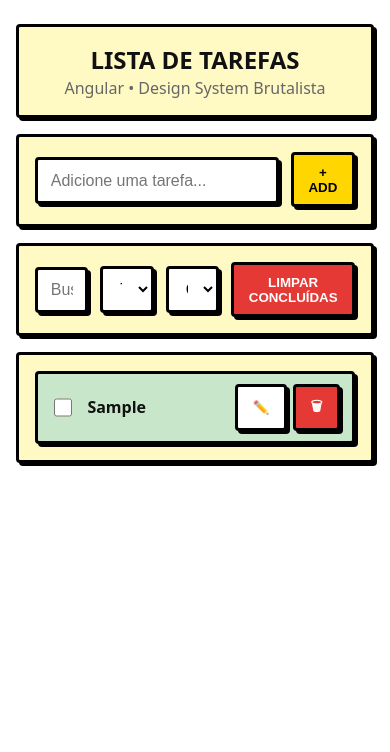
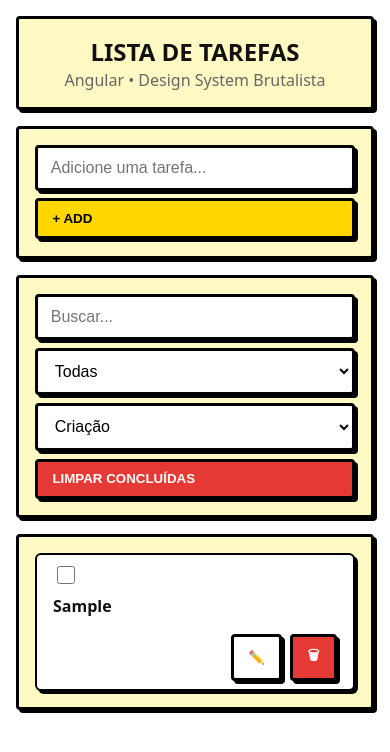
Before and after one commit to oadcavalcante/to-do-brutal, an Angular app: page / in a window 390 px wide. Both pictures are taken after typing "Sample" into the empty fields and a click on the button "+ ADD". Shown: the top 752 px of the page. Built offline with nearby package versions, Linux system fonts and the light colour scheme.

Commit message:
:lipstick: styles: ajustes no drag & drop e nos estilos para mobile.

```diff
--- a/src/app/features/todos/todo-page.component.html
+++ b/src/app/features/todos/todo-page.component.html
@@ -1,16 +1,14 @@
 <div class="container stack">
-  <header class="card" style="text-align: center">
-    <h1 style="margin: 0; font-size: var(--fs-xl)">LISTA DE TAREFAS</h1>
-    <div style="color: var(--clr-muted)">
-      Angular • Design System Brutalista
-    </div>
+  <header class="card header-center">
+    <h1>LISTA DE TAREFAS</h1>
+    <div class="subtitle">Angular • Design System Brutalista</div>
   </header>
 
   <!-- Entrada -->
   <section class="card">
-    <div class="row">
+    <div class="row wrap">
       <input
-        class="input"
+        class="input flex-grow"
         placeholder="Adicione uma tarefa..."
         [(ngModel)]="newTitle"
         (keyup.enter)="add()"
@@ -21,10 +19,9 @@
 
   <!-- Filtros -->
   <section class="card">
-    <div class="row">
+    <div class="row wrap gap">
       <input
-        class="input"
-        style="max-width: 420px"
+        class="input flex-grow"
         placeholder="Buscar..."
         [(ngModel)]="query"
         (input)="apply()"
@@ -49,7 +46,8 @@
     <div
       class="card"
       cdkDropList
-      (cdkDropListDropped)="drop($event, list)"
+      [cdkDropListDisabled]="sort === 'created'"
+      (cdkDropListDropped)="sort === 'created' ? null : drop($event, list)"
       *ngIf="todos$ | async as list"
     >
       <div class="stack" *ngIf="list.length; else empty">
@@ -57,9 +55,20 @@
           class="todo"
           *ngFor="let t of list; trackBy: trackById"
           cdkDrag
+          (cdkDragStarted)="onDragStart(t)"
+          (cdkDragEnded)="onDragEnd(t)"
           [class.todo--done]="t.status === 'DONE'"
+          [class.todo--dragging]="t.__dragging"
         >
           <div class="row">
+            <div
+              *ngIf="sort !== 'created'"
+              class="drag-handle"
+              cdkDragHandle
+              title="Arrastar"
+            >
+              ☰
+            </div>
             <input
               #chk
               class="checkbox"
@@ -77,12 +86,12 @@
 
         <!-- editor inline -->
         <div
-          class="card"
+          class="card edit-card"
           *ngFor="let t of list; trackBy: trackById"
           [hidden]="!t.__edit"
         >
-          <div class="row">
-            <input class="input" [(ngModel)]="t.title" />
+          <div class="row wrap">
+            <input class="input flex-grow" [(ngModel)]="t.title" />
             <button
               class="btn btn--success"
               (click)="onToggle(t.id, t.status === 'PENDING')"
@@ -95,9 +104,7 @@
       </div>
 
       <ng-template #empty>
-        <div style="text-align: center; color: var(--clr-muted)">
-          Sem tarefas por aqui… adicione a primeira! 🚀
-        </div>
+        <div class="empty">Sem tarefas por aqui… adicione a primeira! 🚀</div>
       </ng-template>
     </div>
   </section>
--- a/src/app/features/todos/todo-page.component.scss
+++ b/src/app/features/todos/todo-page.component.scss
@@ -1 +1,96 @@
-/* sobrescritas específicas da página (se necessário) */
+.container {
+  max-width: 720px;
+  margin: 0 auto;
+  padding: 1rem;
+}
+
+.header-center {
+  text-align: center;
+  h1 {
+    margin: 0;
+    font-size: var(--fs-xl);
+  }
+  .subtitle {
+    color: var(--clr-muted);
+  }
+}
+
+.row {
+  display: flex;
+  align-items: center;
+  gap: 0.5rem;
+}
+
+.row.wrap {
+  flex-wrap: wrap;
+}
+
+.flex-grow {
+  flex: 1;
+  min-width: 200px;
+}
+
+.todo {
+  background: var(--clr-bg, #fff);
+  border: 2px solid #000;
+  border-radius: 6px;
+  padding: 0.5rem 1rem;
+  display: flex;
+  align-items: center;
+  justify-content: space-between;
+  gap: 1rem;
+  transition: transform 0.15s ease, box-shadow 0.15s ease;
+  cursor: grab;
+  user-select: none;
+}
+
+.todo--dragging {
+  transform: scale(1.03);
+  box-shadow: 0 4px 10px rgba(0, 0, 0, 0.25);
+  cursor: grabbing;
+}
+
+.drag-handle {
+  font-size: 1.2rem;
+  opacity: 0.6;
+  cursor: grab;
+  margin-right: 0.5rem;
+}
+
+.todo--done .todo__title {
+  text-decoration: line-through;
+  opacity: 0.6;
+}
+
+.todo__actions {
+  display: flex;
+  gap: 0.5rem;
+}
+
+.edit-card {
+  background: #fef08a;
+}
+
+.empty {
+  text-align: center;
+  color: var(--clr-muted);
+  padding: 1rem;
+}
+
+/* Mobile fix */
+@media (max-width: 600px) {
+  .row {
+    flex-direction: column;
+    align-items: stretch;
+  }
+
+  .todo {
+    flex-direction: column;
+    align-items: flex-start;
+  }
+
+  .todo__actions {
+    width: 100%;
+    justify-content: flex-end;
+  }
+}
--- a/src/app/features/todos/todo-page.component.ts
+++ b/src/app/features/todos/todo-page.component.ts
@@ -3,6 +3,8 @@ import { CommonModule } from '@angular/common';
 import { FormsModule } from '@angular/forms';
 import {
   CdkDragDrop,
+  CdkDragStart,
+  CdkDragEnd,
   DragDropModule,
   moveItemInArray,
 } from '@angular/cdk/drag-drop';
@@ -11,9 +13,9 @@ import { Todo } from '../../core/models/todo.model';
 import { TodoService } from '../../core/services/todo.service';
 import { Observable } from 'rxjs';
 
-/** Extensão de visualização para permitir a flag de edição no template */
 interface TodoView extends Todo {
   __edit?: boolean;
+  __dragging?: boolean;
 }
 
 @Component({
@@ -24,18 +26,14 @@ interface TodoView extends Todo {
   styleUrls: ['./todo-page.component.scss'],
 })
 export class TodoPageComponent {
-  // público para evitar erro caso o template ainda referencie `svc`
   svc = inject(TodoService);
 
   newTitle = '';
   query = '';
   filter: 'all' | 'pending' | 'done' = 'all';
   sort: 'created' | 'priority' = 'created';
-
-  // fluxo de exibição vindo do serviço (pode ser usado como Observable<Todo[]>)
   todos$: Observable<TodoView[]> = this.svc.view$ as Observable<TodoView[]>;
 
-  /** ===== Ações básicas ===== */
   add() {
     const t = this.newTitle.trim();
     if (!t) return;
@@ -60,18 +58,23 @@ export class TodoPageComponent {
     this.svc.clearCompleted().subscribe();
   }
 
-  /** ===== Drag & Drop / Reordenação ===== */
   drop(ev: CdkDragDrop<TodoView[]>, list: TodoView[]) {
     moveItemInArray(list, ev.previousIndex, ev.currentIndex);
     this.svc.reorder(list.map((x) => x.id)).subscribe();
   }
 
-  /** ===== TrackBy para *ngFor (evita arrow function no template) ===== */
-  trackById(index: number, item: TodoView) {
+  onDragStart(item: TodoView) {
+    item.__dragging = true;
+  }
+
+  onDragEnd(item: TodoView) {
+    item.__dragging = false;
+  }
+
+  trackById(_: number, item: TodoView) {
     return item.id;
   }
 
-  /** ===== Edição inline segura (sem acessar svc no template) ===== */
   toggleEdit(t: TodoView) {
     t.__edit = !t.__edit;
   }
```
